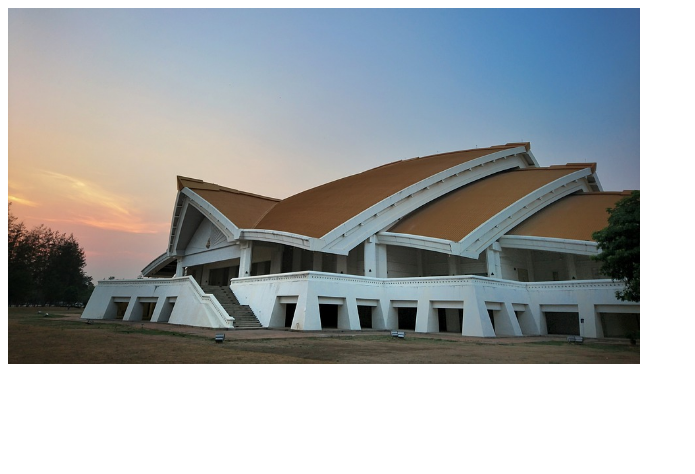
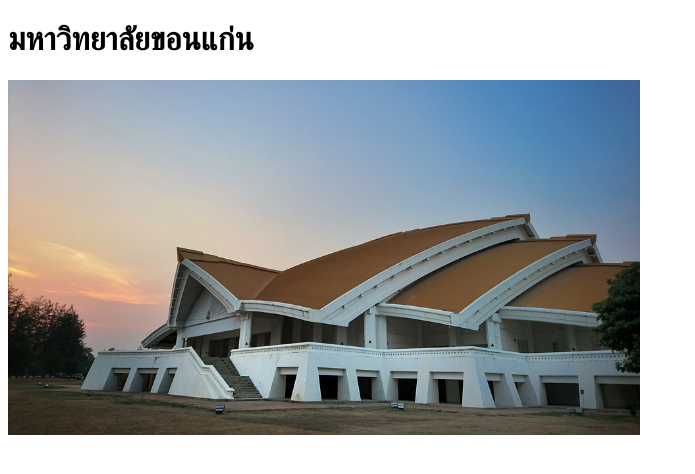
Before and after one commit to WDO-pasit/Pasit-2025-Webapps-lab, a plain HTML site: page test-site/index.html in a window 1280 px wide. Shown: the whole page, without its empty margins (0-695 px from the left). Drawn offline with Linux system fonts and the light colour scheme.

Commit message:
Update index.html

```diff
--- a/test-site/index.html
+++ b/test-site/index.html
@@ -5,6 +5,7 @@
         <title>Pasit's example page</title>
     </head>
     <body>
+        <h1>มหาวิทยาลัยขอนแก่น</h1>
         <img src="images/kku.jpeg" width="50%"
         height="50%" alt="My test image"/>
     </body>
```
